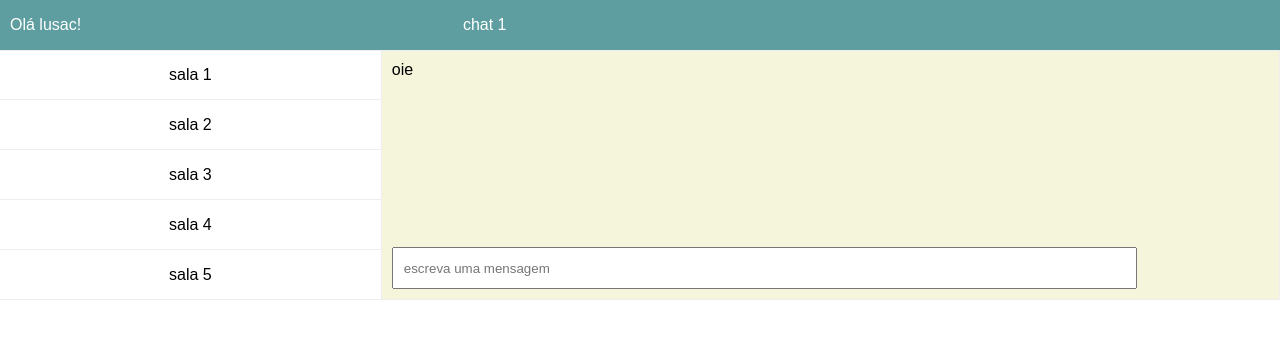
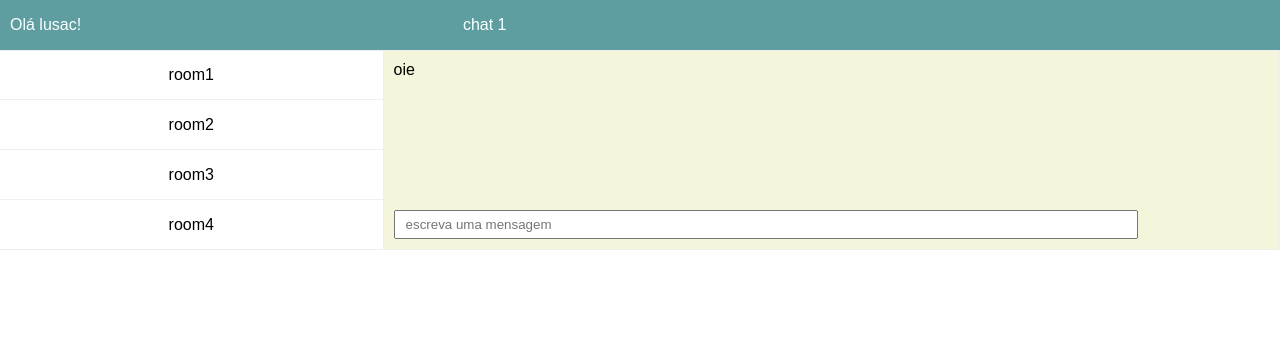
Before and after one commit to lusac/react-node-chat, a React (Create React App) app: page / in a window 1280 px wide. Shown: the top 338 px of the page. Built offline with nearby package versions, Linux system fonts and the light colour scheme; the HTML template or start-up script is replaced by a standard one.

Commit message:
Configurando redux + obtendo chats mockados

```diff
--- a/package.json
+++ b/package.json
@@ -5,7 +5,10 @@
   "dependencies": {
     "react": "^16.4.2",
     "react-dom": "^16.4.2",
+    "react-redux": "^5.0.7",
     "react-scripts": "1.1.4",
+    "redux": "^4.0.0",
+    "redux-thunk": "^2.3.0",
     "websocket": "^1.0.26"
   },
   "scripts": {
--- a/src/App.js
+++ b/src/App.js
@@ -1,22 +1,19 @@
 import React, { Component } from 'react'
+import { Provider } from 'react-redux'
+import configureStore from './store/configureStore'
 import './styles/css/index.css'
 import Chat from './components/Chat'
 import ChatList from './components/ChatList'
 import ChatHeader from './components/ChatHeader'
+
+const store = configureStore()
 
 class App extends Component {
   constructor() {
     super()
     this.state = {
       msg: '',
-      username: 'lusac',
-      rooms: [
-        {name: 'sala 1'},
-        {name: 'sala 2'},
-        {name: 'sala 3'},
-        {name: 'sala 4'},
-        {name: 'sala 5'}
-      ]
+      username: 'lusac'
     }
   }
 
@@ -102,7 +99,7 @@ class App extends Component {
         <div>
           <div className="chat">
             <ChatHeader username={this.state.username} />
-            <ChatList rooms={this.state.rooms}/>
+            <ChatList />
             <Chat />
           </div>
 
@@ -120,10 +117,12 @@ class App extends Component {
 
   render() {
     return (
-      <div className="App">
-        {this.renderChooseName()}
-        {this.renderChatRooms()}
-      </div>
+      <Provider store={store}>
+        <div className="App">
+          {this.renderChooseName()}
+          {this.renderChatRooms()}
+        </div>
+      </Provider>
     )
   }
 }
--- /dev/null
+++ b/src/actions/chats.js
@@ -0,0 +1,27 @@
+/* global setTimeout */
+
+import {
+  CHATS_LOADING,
+  CHATS_COMPLETED
+} from '../types'
+
+export function getChats() {
+  return (dispatch) => {
+    dispatch({type: CHATS_LOADING, payload: true})
+    setTimeout(function() {
+      let data = [
+        {id:1, name:'room1'},
+        {id:2, name:'room2'},
+        {id:3, name:'room3'},
+        {id:4, name:'room4'}
+      ]
+      dispatch({type: CHATS_COMPLETED, payload: data})
+    }, 500)
+  }
+}
+
+// export function selectChats(chatID) {
+//   return (dispatch) => {
+//     dispatch({type: CHAT_SELECTED, chatID: chatID})
+//   }
+// }
--- a/src/components/ChatList/index.js
+++ b/src/components/ChatList/index.js
@@ -1,12 +1,19 @@
 import React from 'react';
 import PropTypes from 'prop-types';
+import { connect } from 'react-redux'
+import { getChats } from '../../actions/chats'
 
 class ChatList extends React.Component {
+  componentDidMount() {
+    this.props.getChats()
+  }
+
   render() {
     return (
       <div className="chat-list">
-        {this.props.rooms.map(function(room, i) {
-          return (<span key={i} className="chat-list__item">{room.name}</span>)
+        {this.props.chats.loading && <span>loading...</span>}
+        {!this.props.chats.loading && this.props.chats.chats.map(function(room) {
+          return (<span key={room.id} className="chat-list__item">{room.name}</span>)
         })}
       </div>
     )
@@ -14,7 +21,16 @@ class ChatList extends React.Component {
 }
 
 ChatList.propTypes = {
-  rooms: PropTypes.array
+  rooms: PropTypes.array,
+  chats: PropTypes.func,
+  getChats: PropTypes.func
 };
 
-export default ChatList;
+
+function mapStateToProps(state) {
+  return ({ chats: state.chats })
+}
+
+export default connect(mapStateToProps, {
+  getChats
+})(ChatList)
--- /dev/null
+++ b/src/reducers/chats.js
@@ -0,0 +1,27 @@
+import {
+  CHATS_LOADING,
+  CHATS_COMPLETED
+} from '../types'
+
+const STATE = {
+  chats: [],
+  loading: false
+}
+
+export function chats(state=STATE, action) {
+  switch (action.type) {
+    case CHATS_LOADING:
+      return {
+        ...state,
+        loading: true
+      }
+    case CHATS_COMPLETED:
+      return {
+        ...state,
+        loading: false,
+        chats: action.payload
+      }
+    default:
+      return state
+  }
+}
--- /dev/null
+++ b/src/reducers/combine.js
@@ -0,0 +1,6 @@
+import { combineReducers } from 'redux'
+import { chats } from './chats'
+
+export const rootReducer = combineReducers({
+  chats
+})
--- /dev/null
+++ b/src/store/configureStore.js
@@ -0,0 +1,11 @@
+import { createStore, applyMiddleware } from 'redux'
+import { rootReducer } from '../reducers/combine'
+import thunk from 'redux-thunk'
+
+export default function configureStore(initialState){
+  return createStore(
+    rootReducer,
+    initialState,
+    applyMiddleware(thunk)
+  )
+}
--- /dev/null
+++ b/src/types.js
@@ -0,0 +1,7 @@
+// CHAT
+export const CHATS_LOADING = 'CHATS_LOADING'
+export const CHATS_COMPLETED = 'CHATS_COMPLETED'
+
+// TIME
+// export const USER_SET = 'USER_SET'
+// export const USER_UPDATE = 'USER_UPDATE'
```
